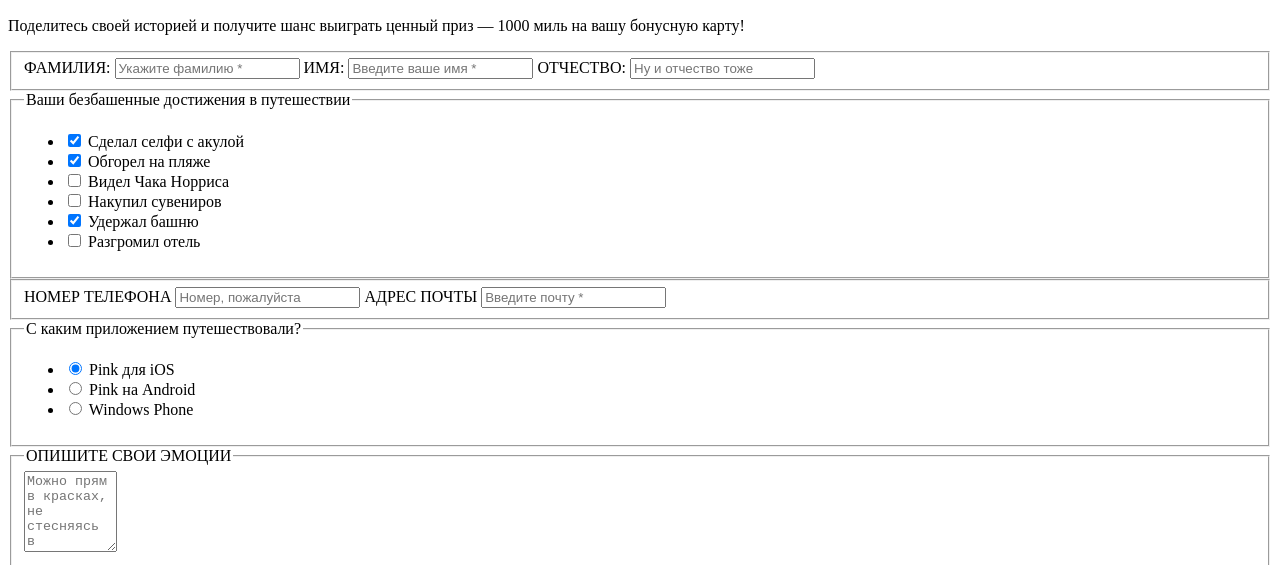
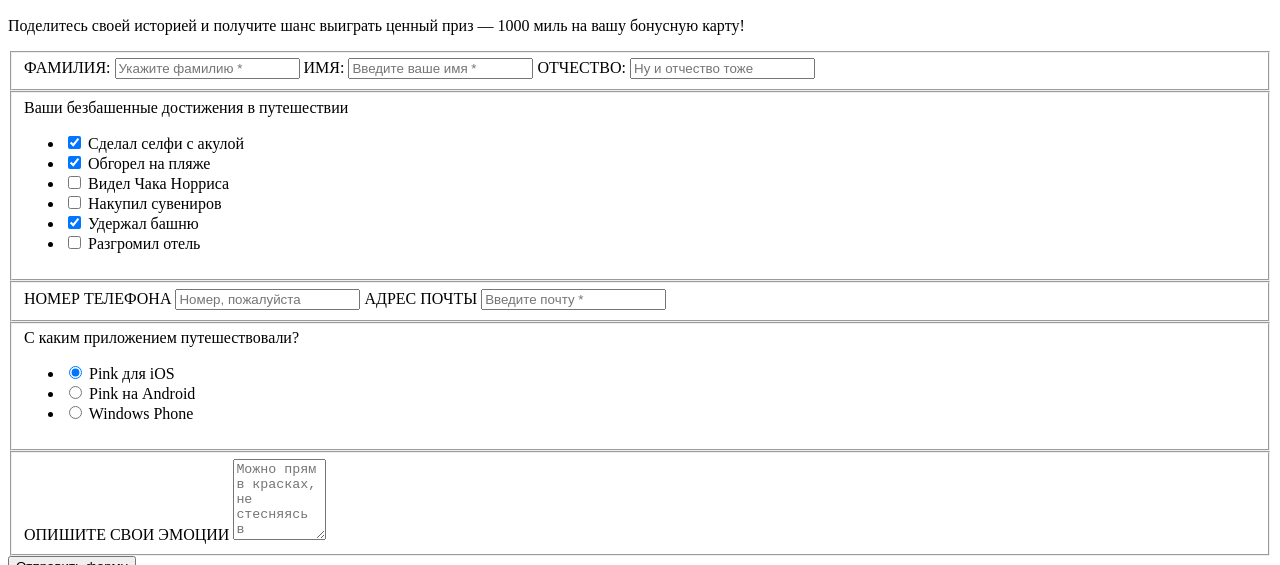
Before and after one commit to Voffcka86/Pink, a website: page source/form.html in a window 1280 px wide. Shown: the part 235-800 px from the top of the page. Drawn offline with Linux system fonts and the light colour scheme.

Commit message:
Исправил валидность формы

```diff
--- a/source/form.html
+++ b/source/form.html
@@ -58,7 +58,7 @@
             </label>
           </fieldset>
           <fieldset class="form__group">
-            <legend class="form__subtitle">Ваши безбашенные достижения в путешествии</legend>
+            <label class="form__text">Ваши безбашенные достижения в путешествии</label>
             <ul class="form__list">
               <li class="form__item">
                 <label class="control">
@@ -113,7 +113,7 @@
             </label>
           </fieldset>
           <fieldset class="form__group">
-            <legend class="form__subtitle">С каким приложением путешествовали?</legend>
+            <label class="form__text">С каким приложением путешествовали?</label>
             <ul class="form__list">
               <li class="form__item">
                 <label class="control">
@@ -139,8 +139,7 @@
             </ul>
           </fieldset>
           <fieldset class="form__group">
-            <legend class="form__subtitle">ОПИШИТЕ СВОИ ЭМОЦИИ</legend>
-            <label class="form__text">
+            <label class="form__text">ОПИШИТЕ СВОИ ЭМОЦИИ
               <textarea class="form__lead" name="emotions" cols="9" rows="5" placeholder="Можно прям в красках, не стесняясь в выражениях"></textarea>
             </label>
           </fieldset>
```
